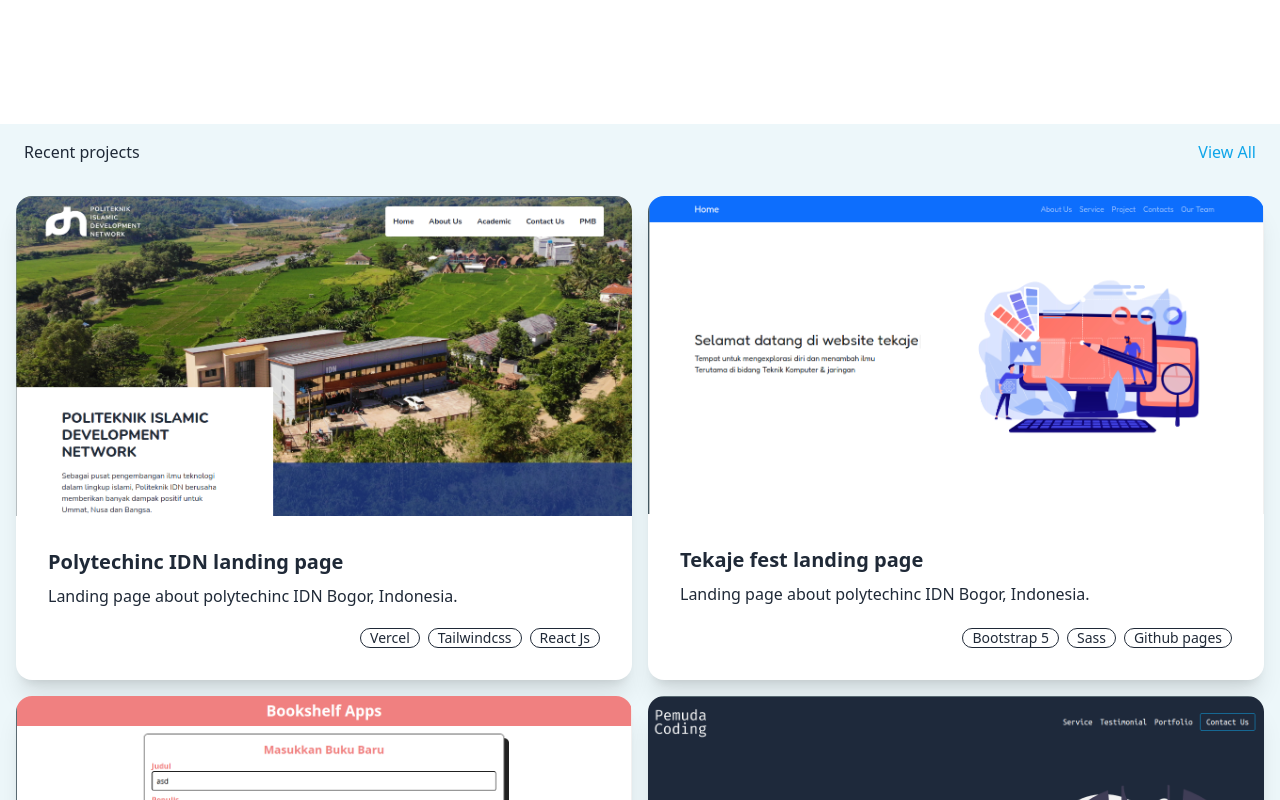
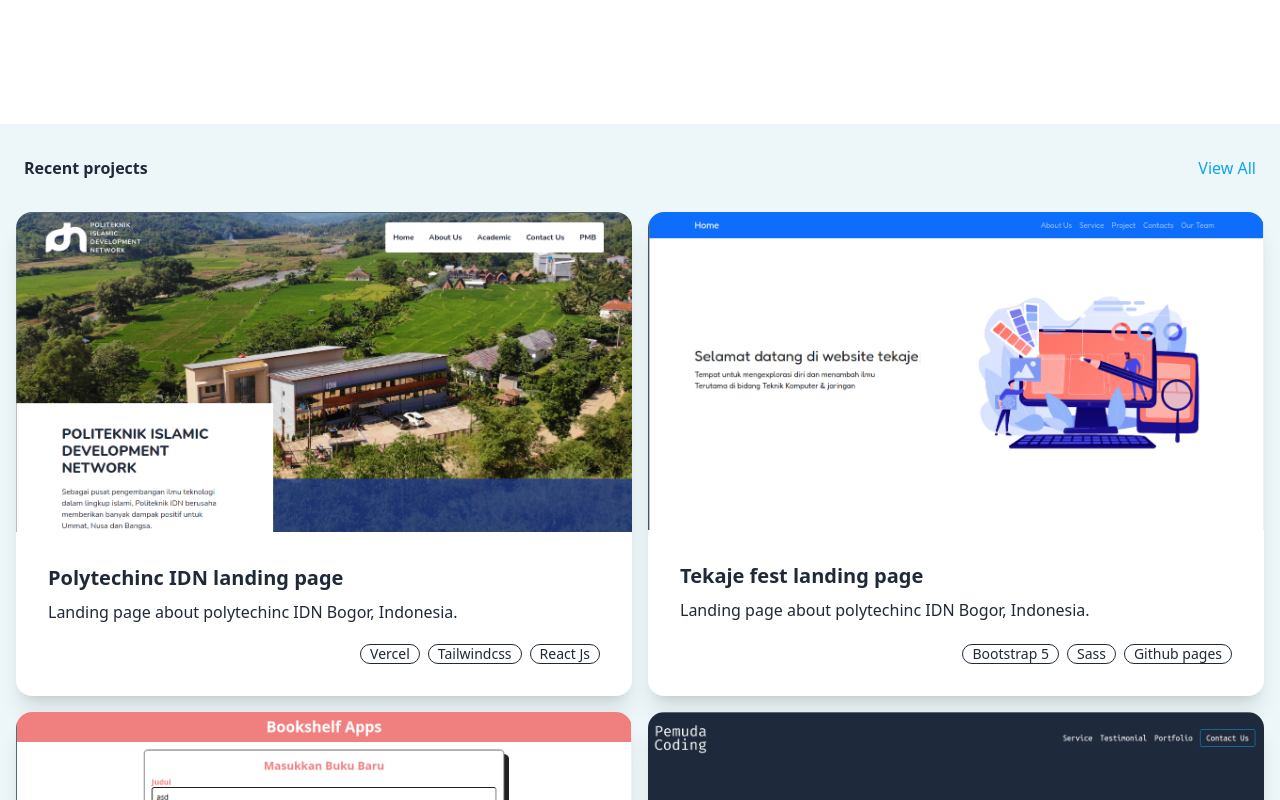
Before and after one commit to Syafiq1331/porto-2023, a React (Vite) app: page / in a window 1280 px wide. Shown: the part 580-1380 px from the top of the page. Built offline with nearby package versions, Linux system fonts and the light colour scheme.

Commit message:
"update padding"

```diff
--- a/src/components/Work.tsx
+++ b/src/components/Work.tsx
@@ -7,9 +7,10 @@ import pemudacoding from '../../public/projects/pemudacoding__company.png';
 
 const Work = () => {
   return (
-    <div className='bg-[#EDF7FA] container mx-auto'>
+    <div className='bg-[#EDF7FA]'>
+      <div className='container mx-auto py-4'>
         <div className='flex justify-between px-6 py-4'>
-        <p>Recent projects</p>
+          <p className='font-semibold'>Recent projects</p>
           <a href=" " className='text-sky-500'>View All</a>
         </div>
         <div className='grid grid-cols-1 md:grid-cols-2 gap-4 mx-4 my-4'>
@@ -43,6 +44,7 @@ const Work = () => {
           />
         </div>
       </div>
+    </div>
   )
 }
 
```
Lines whose indentation alone changed are shown as unchanged.
